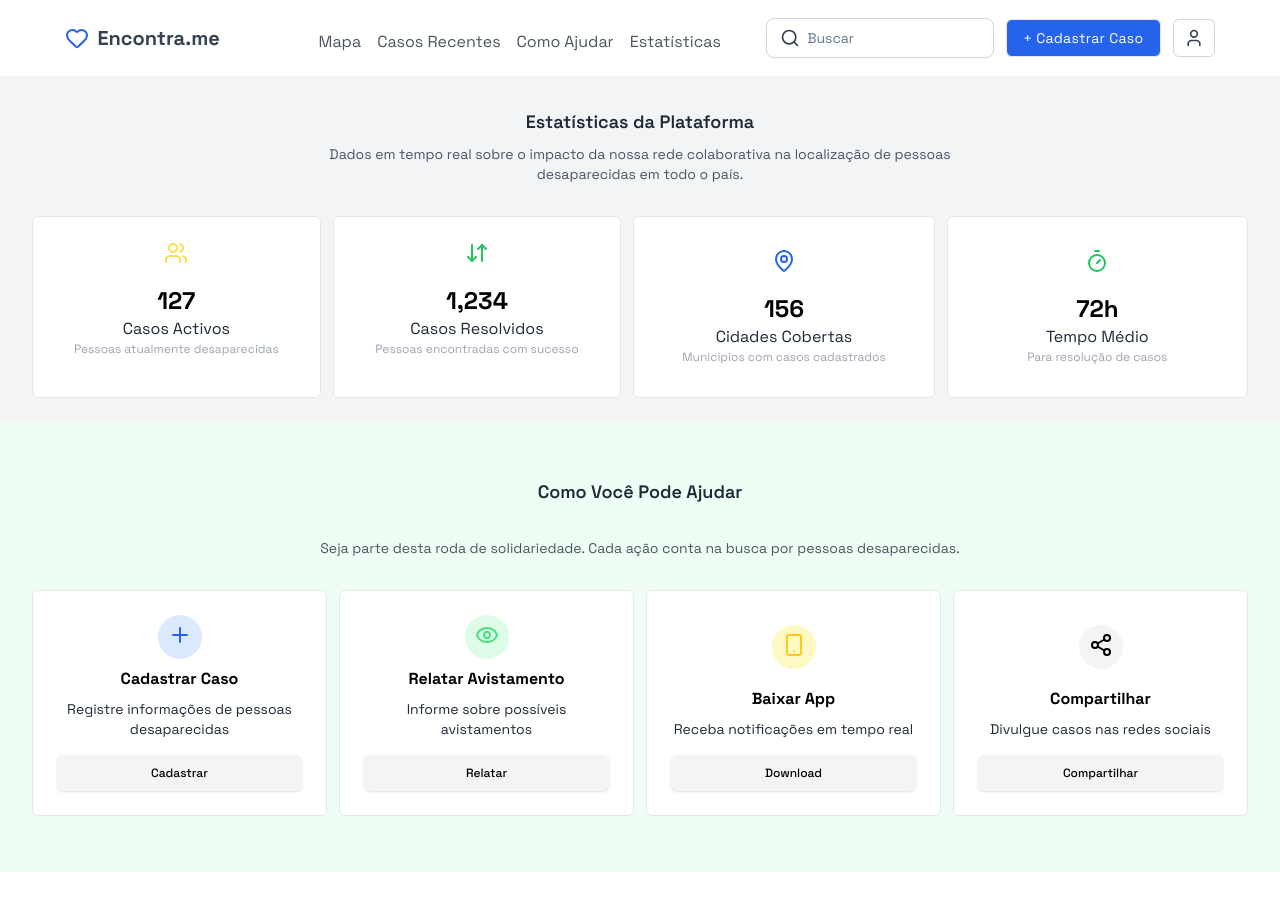
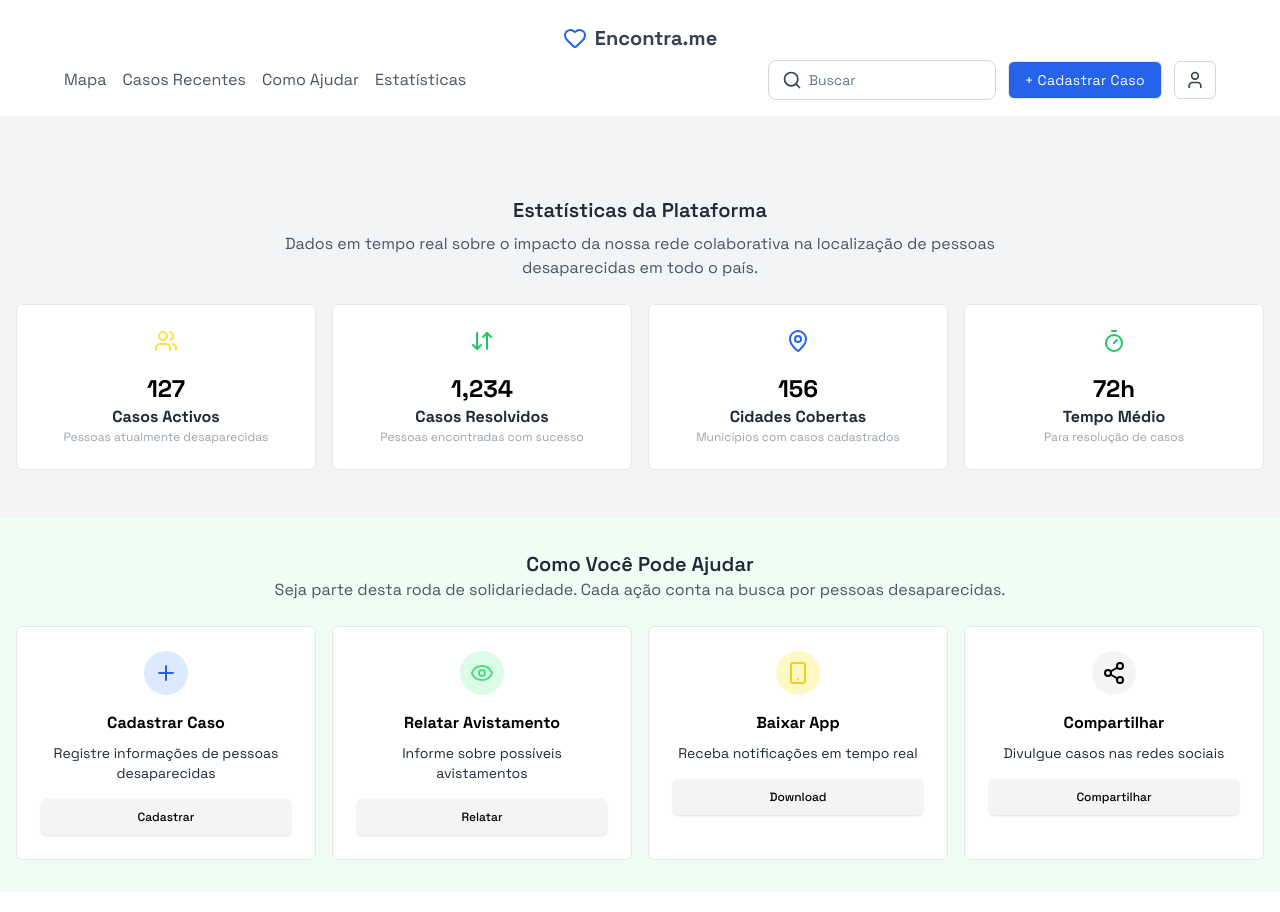
Before and after one commit to Kode-Link/FindPeople-FrontEnd, a React (Vite) app: page / in a window 1280 px wide. Before the commit the page ends 872 px from the top, so only its background shows below. Built offline with nearby package versions, Linux system fonts and the light colour scheme; a web font is replaced by a local one.

Commit message:
feat: improve UI and layout consistency - Updated Help and Navbar components - Enhanced Statistics display - Adjusted Button styles - Improved HomeLayout structure - Refined Home route content

```diff
--- a/src/components/help/index.tsx
+++ b/src/components/help/index.tsx
@@ -1,69 +1,70 @@
-import {
-  Eye,
-  Plus,
-  Share2,
-  Smartphone,
-} from "lucide-react";
+import { Eye, Plus, Share2, Smartphone } from "lucide-react";
 import { Button } from "../ui/button";
 
 export const Help = () => {
   return (
-    <section className="bg-green-50 -mt-8 h-full p-8 w-full flex flex-col">
-      <h2 className="text-lg font-semibold my-6 text-gray-800 text-center">
+    <section className="bg-green-50 -mt-8 h-full my-5 px-4 py-8 w-full">
+      <h2 className="text-lg md:text-xl font-semibold text-gray-800 text-center">
         Como Você Pode Ajudar
       </h2>
-      <p className="text-gray-600 text-center text-sm my-2">
+      <p className="text-gray-600 text-center text-sm md:text-base">
         Seja parte desta roda de solidariedade. Cada ação conta na busca por
         pessoas desaparecidas.
       </p>
 
-      <div className="flex my-6 justify-around m-auto gap-3 w-full">
-        <div className="flex flex-col border border-gray-200 bg-white p-6 rounded-md items-center w-full">
-
-          <div className="bg-blue-100 rounded-full p-2 size-11 flex m-auto justify-center">
-          <Plus className="h-6 w-6 text-blue-600 mb-5" />
+      <div className="grid grid-cols-1 sm:grid-cols-2 lg:grid-cols-4 gap-4 mt-6">
+        {/* Card 1 */}
+        <div className="flex flex-col border border-gray-200 bg-white p-6 rounded-md items-center text-center">
+          <div className="bg-blue-100 rounded-full p-2 size-11 flex justify-center items-center mb-4">
+            <Plus className="h-6 w-6 text-blue-600" />
           </div>
-          <span className="font-bold mb-2 my-2">Cadastrar Caso</span>
-          <span className="text-gray-800 text-sm mb-4 text-center">Registre informações de pessoas <br /> desaparecidas</span>
-          <Button className="text-xs bg-gray-100 hover:bg-gray-100 hover:scale-105 transition-all w-full text-black text-center">
+          <span className="font-bold mb-2">Cadastrar Caso</span>
+          <span className="text-gray-800 text-sm mb-4">
+            Registre informações de pessoas desaparecidas
+          </span>
+          <Button className="text-xs bg-gray-100 hover:scale-105 transition-all w-full text-black">
             Cadastrar
           </Button>
         </div>
 
-        <div className="flex flex-col border border-gray-200 bg-white p-6 rounded-md items-center w-full">
-         <div className="bg-green-100 rounded-full p-2 size-11 flex m-auto justify-center">
-          <Eye className="h-6 w-6 text-green-400 mb-5" />
-         </div>
-          <span className="font-bold  mb-2 my-2">Relatar Avistamento</span>
-          <span className="text-gray-800 text-sm mb-4 text-center">
+        {/* Card 2 */}
+        <div className="flex flex-col border border-gray-200 bg-white p-6 rounded-md items-center text-center">
+          <div className="bg-green-100 rounded-full p-2 size-11 flex justify-center items-center mb-4">
+            <Eye className="h-6 w-6 text-green-400" />
+          </div>
+          <span className="font-bold mb-2">Relatar Avistamento</span>
+          <span className="text-gray-800 text-sm mb-4">
             Informe sobre possíveis avistamentos
           </span>
-          <Button className="text-xs bg-gray-100 hover:bg-gray-100 hover:scale-105 transition-all w-full text-black text-center">
+          <Button className="text-xs bg-gray-100 hover:scale-105 transition-all w-full text-black">
             Relatar
           </Button>
         </div>
 
-        <div className="flex flex-col border border-gray-200 bg-white p-6 rounded-md items-center w-full">
-          <div className="bg-yellow-100 rounded-full p-2 size-11 flex m-auto justify-center">
-          <Smartphone className="h-6 w-6 text-yellow-400 mb-5" />
+        {/* Card 3 */}
+        <div className="flex flex-col border border-gray-200 bg-white p-6 rounded-md items-center text-center">
+          <div className="bg-yellow-100 rounded-full p-2 size-11 flex justify-center items-center mb-4">
+            <Smartphone className="h-6 w-6 text-yellow-400" />
           </div>
-          <span className="font-bold mb-2 my-2">Baixar App</span>
-          <span className="text-gray-800 text-sm mb-4 text-center">
+          <span className="font-bold mb-2">Baixar App</span>
+          <span className="text-gray-800 text-sm mb-4">
             Receba notificações em tempo real
           </span>
-          <Button className="text-xs bg-gray-100 hover:bg-gray-100 hover:scale-105 transition-all w-full text-black text-center">
+          <Button className="text-xs bg-gray-100 hover:scale-105 transition-all w-full text-black">
             Download
           </Button>
         </div>
-        <div className="flex flex-col border border-gray-200 bg-white p-6 rounded-md items-center w-full">
-          <div className="bg-gray-100 rounded-full p-2 size-11 flex m-auto justify-center">
-            <Share2 className="h-6 w-6 mb-5" />
+
+        {/* Card 4 */}
+        <div className="flex flex-col border border-gray-200 bg-white p-6 rounded-md items-center text-center">
+          <div className="bg-gray-100 rounded-full p-2 size-11 flex justify-center items-center mb-4">
+            <Share2 className="h-6 w-6" />
           </div>
-          <span className="font-bold mb-2 my-2">Compartilhar</span>
-          <span className="text-gray-800 text-sm mb-4 text-center">
+          <span className="font-bold mb-2">Compartilhar</span>
+          <span className="text-gray-800 text-sm mb-4">
             Divulgue casos nas redes sociais
           </span>
-          <Button className="text-xs bg-gray-100 hover:bg-gray-100 hover:scale-105 transition-all w-full text-black text-center">
+          <Button className="text-xs bg-gray-100 hover:scale-105 transition-all w-full text-black">
             Compartilhar
           </Button>
         </div>
--- a/src/components/navbar/index.tsx
+++ b/src/components/navbar/index.tsx
@@ -1,7 +1,8 @@
-import { Search, User } from "lucide-react";
+import { Search, User, Menu } from "lucide-react";
 import { Logo } from "../logo";
 import { InputWithIcon } from "../input-icon";
 import { ShinyButton } from "../magicui/shiny-button";
+import { useState } from "react";
 
 const MenuItems = [
   { label: "Mapa", path: "/maps" },
@@ -11,14 +12,26 @@ const MenuItems = [
 ];
 
 export const Navbar = () => {
+  const [isOpen, setIsOpen] = useState(false);
+
   return (
-    <nav className="p-4 w-full flex justify-around items-center bg-white shadow-md">
-      {/* Logo */}
-      <Logo />
+    <nav className="p-4 w-full flex flex-wrap justify-around items-center bg-white shadow-md">
+      {/* Logo e botão de menu (mobile) */}
+      <div className="flex justify-between items-center w-full lg:w-auto">
+        <Logo />
+        <button className="lg:hidden p-2" onClick={() => setIsOpen(!isOpen)}>
+          <Menu className="h-6 w-6 text-gray-700" />
+        </button>
+      </div>
 
-      {/* Links de menu */}
-      <div className="flex items-center justify-between w-full max-w-4xl">
-        <ul className="flex space-x-4 mt-2">
+      {/* Menu e barra de busca */}
+      <div
+        className={`${
+          isOpen ? "flex" : "hidden"
+        } flex-col lg:flex lg:flex-row lg:items-center justify-between w-full max-w-6xl mt-4 lg:mt-0`}
+      >
+        {/* Links de menu */}
+        <ul className="flex flex-col lg:flex-row lg:space-x-4 space-y-2 lg:space-y-0">
           {MenuItems.map((item) => (
             <li key={item.path}>
               <a
@@ -31,20 +44,20 @@ export const Navbar = () => {
           ))}
         </ul>
 
-        {/* Área de busca, botão e perfil */}
-        <div className="flex justify-center gap-3 items-center">
+        {/* Área de busca e botões */}
+        <div className="flex flex-col lg:flex-row items-center gap-3 mt-4 lg:mt-0">
           {/* Campo de busca */}
-          <div className="max-w-sm mx-auto">
+          <div className="w-full lg:w-auto">
             <InputWithIcon
               icon={<Search className="h-5 text-gray-700" />}
               placeholder="Buscar"
-              className="border p-1 rounded-md border-gray-300"
+              className="border p-1 rounded-md border-gray-300 w-full"
               type="text"
             />
           </div>
 
           {/* Botão para cadastrar caso */}
-          <ShinyButton className="bg-blue-600 text-white px-4 py-2 rounded-md">
+          <ShinyButton className="bg-blue-600 text-white px-4 py-2 rounded-md w-full lg:w-auto">
             + Cadastrar Caso
           </ShinyButton>
 
--- a/src/components/statistics/index.tsx
+++ b/src/components/statistics/index.tsx
@@ -2,49 +2,53 @@ import { ArrowDownUp, MapPin, Timer, Users } from "lucide-react";
 
 export const Statistics = () => {
   return (
-    <section className="bg-gray-100 p-8 w-full flex flex-col">
-      <h2 className="text-lg font-semibold text-center text-gray-800">
+    <section className="bg-gray-100 px-4 p-20 w-full">
+      <h2 className="text-lg md:text-xl font-semibold text-center text-gray-800">
         Estatísticas da Plataforma
       </h2>
-      <p className="text-gray-600 text-center text-sm my-2">
+      <p className="text-gray-600 text-center text-sm md:text-base my-2">
         Dados em tempo real sobre o impacto da nossa rede colaborativa na
-        localização de pessoas <br /> desaparecidas em todo o país.
+        localização de pessoas <br className="hidden sm:block" /> desaparecidas
+        em todo o país.
       </p>
-      <div className="flex my-6 justify-around m-auto gap-3 w-full">
-        <div className="flex flex-col border border-gray-200 bg-white p-6 rounded-md items-center w-full">
+
+      <div className="grid grid-cols-1 sm:grid-cols-2 lg:grid-cols-4 gap-4 mt-6">
+        {/* Card 1 */}
+        <div className="flex flex-col border border-gray-200 bg-white p-6 rounded-md items-center text-center">
           <Users className="h-6 w-6 text-yellow-300 mb-5" />
           <span className="text-2xl font-bold">127</span>
-          <span className="text-gray-800">Casos Activos</span>
-          <p className="text-xs  text-gray-400 text-center">
+          <span className="text-gray-800 font-bold">Casos Activos</span>
+          <p className="text-xs text-gray-400">
             Pessoas atualmente desaparecidas
           </p>
         </div>
 
-        <div className="flex flex-col border border-gray-200 bg-white p-6 rounded-md items-center w-full">
+        {/* Card 2 */}
+        <div className="flex flex-col border border-gray-200 bg-white p-6 rounded-md items-center text-center">
           <ArrowDownUp className="h-6 w-6 text-green-500 mb-5" />
           <span className="text-2xl font-bold">1,234</span>
-          <span className="text-gray-800">Casos Resolvidos</span>
-          <p className="text-xs text-gray-400 text-center">
+          <span className="text-gray-800 font-bold">Casos Resolvidos</span>
+          <p className="text-xs text-gray-400">
             Pessoas encontradas com sucesso
           </p>
         </div>
 
-        <div className="flex flex-col border border-gray-200 bg-white p-8 rounded-md items-center w-full">
+        {/* Card 3 */}
+        <div className="flex flex-col border border-gray-200 bg-white p-6 rounded-md items-center text-center">
           <MapPin className="h-6 w-6 text-blue-600 mb-5" />
           <span className="text-2xl font-bold">156</span>
-          <span className="text-gray-800">Cidades Cobertas</span>
-          <p className="text-xs text-gray-400 text-center">
+          <span className="text-gray-800 font-bold">Cidades Cobertas</span>
+          <p className="text-xs text-gray-400">
             Municípios com casos cadastrados
           </p>
         </div>
 
-        <div className="flex flex-col border border-gray-200 bg-white p-8 rounded-md items-center w-full">
+        {/* Card 4 */}
+        <div className="flex flex-col border border-gray-200 bg-white p-6 rounded-md items-center text-center">
           <Timer className="h-6 w-6 text-green-500 mb-5" />
           <span className="text-2xl font-bold">72h</span>
-          <span className="text-gray-800">Tempo Médio</span>
-          <p className="text-xs text-gray-400 text-center">
-            Para resolução de casos
-          </p>
+          <span className="text-gray-800 font-bold">Tempo Médio</span>
+          <p className="text-xs text-gray-400">Para resolução de casos</p>
         </div>
       </div>
     </section>
--- a/src/components/ui/button.tsx
+++ b/src/components/ui/button.tsx
@@ -10,7 +10,7 @@ const buttonVariants = cva(
     variants: {
       variant: {
         default:
-          "bg-primary text-primary-foreground shadow hover:bg-primary/90",
+          "bg-primary text-primary-foreground shadow",
         destructive:
           "bg-destructive text-destructive-foreground shadow-sm hover:bg-destructive/90",
         outline:
--- a/src/routes/home/index.tsx
+++ b/src/routes/home/index.tsx
@@ -11,10 +11,5 @@ export const HomesRoutes: IRouteProps = {
       element: Dashboard,
       visibility: "private",
     },
-    //   {
-    //     path: "/profile",
-    //     element: Profile,
-    //     visibility: "private",
-    //   },
   ],
 };
```
Also changed, not shown: src/pages/layout/homeLayout.tsx (+5 -5 lines).
